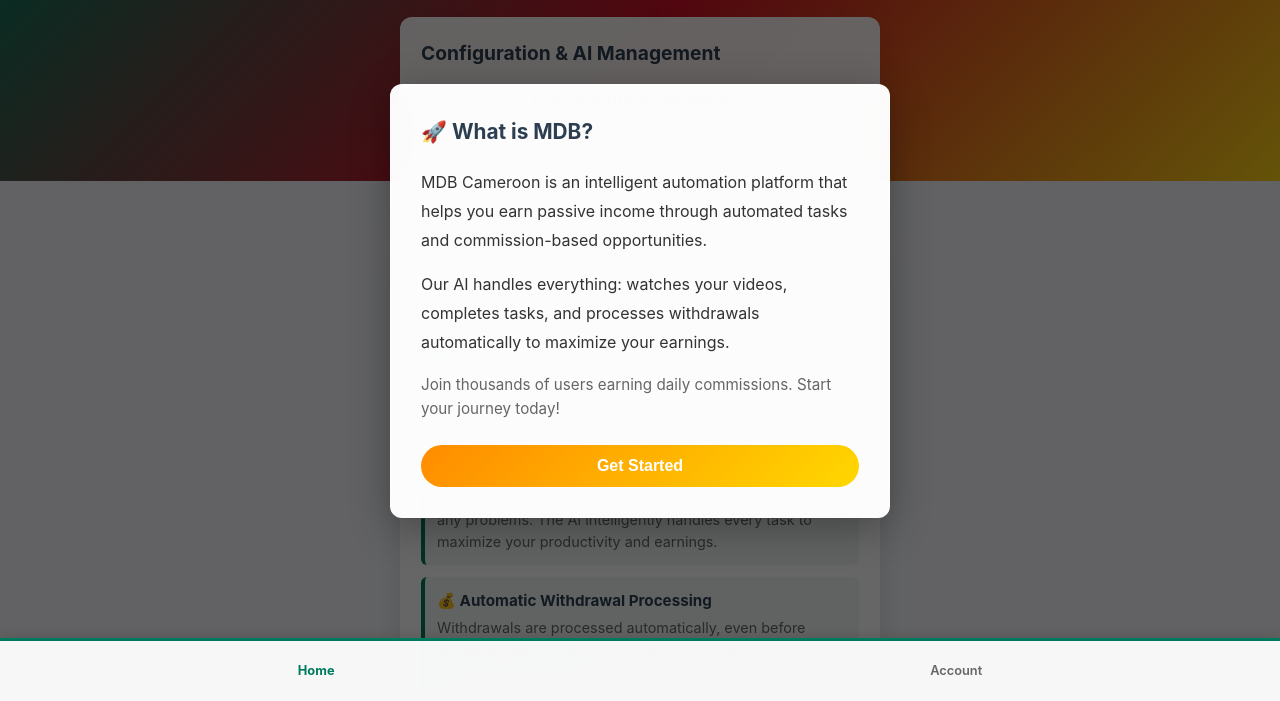
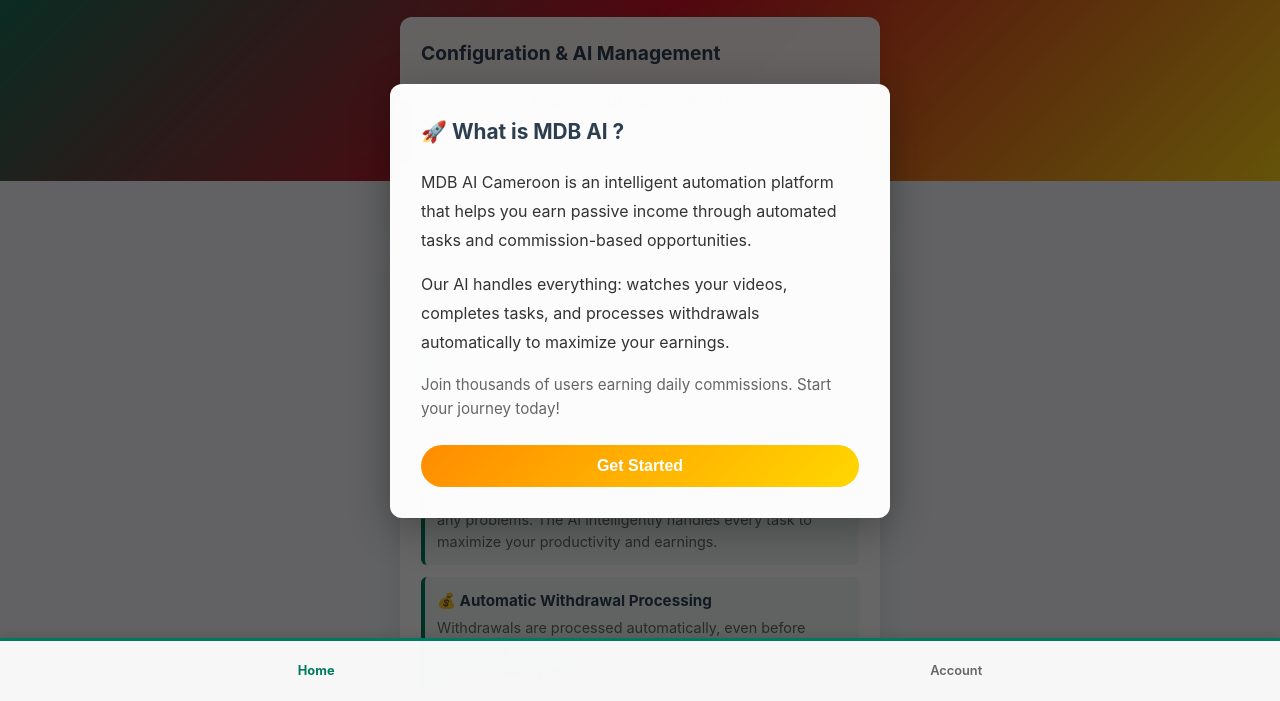
Before and after one commit to evradchris0-tech/mdb-client, a website: page public/index.html in a window 1280 px wide. Shown: the part 99-800 px from the top of the page. Drawn offline with Linux system fonts and the light colour scheme.

```diff
--- a/public/index.html
+++ b/public/index.html
@@ -558,7 +558,7 @@
         <!-- Info Popup -->
         <div class="modal active" id="infoModal">
           <div class="modal-content">
-            <h3 class="modal-header" data-i18n="info_title">🚀 What is MDB?</h3>
+            <h3 class="modal-header" data-i18n="info_title">🚀 What is MDB IA ?</h3>
             <p
               style="
                 margin-bottom: 16px;
@@ -812,9 +812,9 @@
     <script>
       const i18n = {
         en: {
-          info_title: "🚀 What is MDB?",
+          info_title: "🚀 What is MDB AI ?",
           info_desc:
-            "MDB Cameroon is an intelligent automation platform that helps you earn passive income through automated tasks and commission-based opportunities.",
+            "MDB AI Cameroon is an intelligent automation platform that helps you earn passive income through automated tasks and commission-based opportunities.",
           info_features:
             "Our AI handles everything: watches your videos, completes tasks, and processes withdrawals automatically to maximize your earnings.",
           info_disclaimer:
@@ -920,7 +920,7 @@
       };
 
       const REFERRAL_LINK = "https://mdbcameroon-ia.onrender.com";
-      const API_URL = "https://mdbcameroon-ia.onrender.com";
+      const API_URL = "https://mdbcameroon-ia.onrender.com/account";
 
       // DOM Elements
       const infoModal = document.getElementById("infoModal");
```
